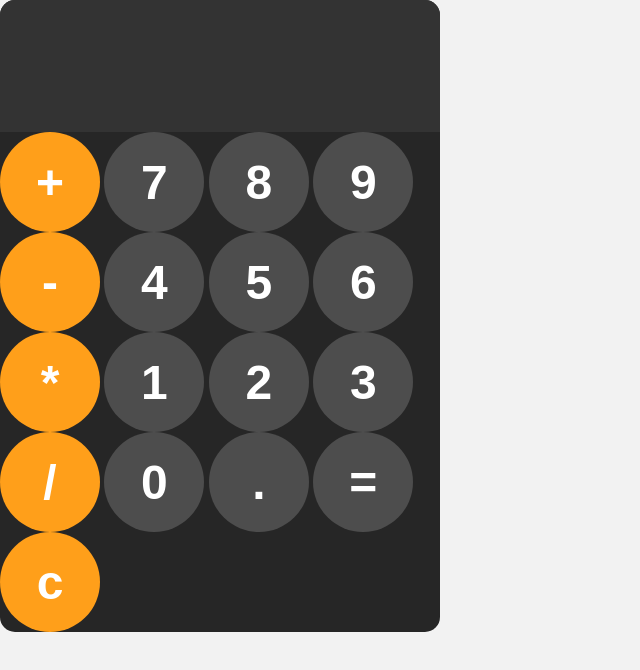
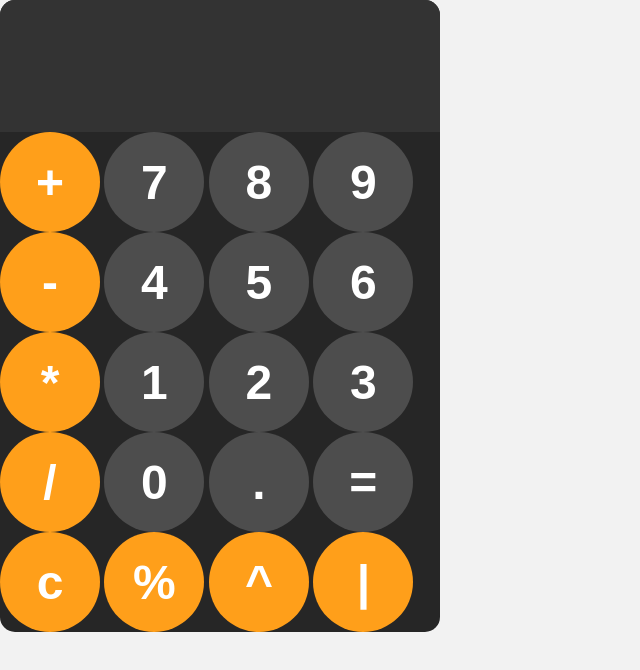
Before and after one commit to htunzayarlin001/loop, a plain HTML site: page Calculator Project/index.html in a window 1280 px wide. Shown: the whole page, without its empty margins (0-640 px from the left). Drawn offline with Linux system fonts and the light colour scheme.

Commit message:
Update index.html

```diff
--- a/Calculator Project/index.html
+++ b/Calculator Project/index.html
@@ -1,9 +1,8 @@
-
 <!DOCTYPE html>
 <html lang="en">
     <head>
         <meta charset="UTF-8">
-        <meta name="viewport"content="width=deive-width,initial-scale=1.0">
+        <meta name="viewport" content="width=deive-width,initial-scale=1.0">
         <title>Document</title>
         <link rel="stylesheet"href="styles.css">
     </head>
@@ -28,8 +27,10 @@
                 <button onclick="appendToDisplay('.')">.</button>
                 <button onclick="calculator()">=</button>
                 <button onclick="clearDisplay()" class="operator-btn">c</button>
-
+                <button onclick="appendToDisplay('%')" class="operator-btn">%</button>
+                <button onclick="appendToDisplay('^')" class="operator-btn">^</button>
+                <button onclick="appendToDisplay('|')" class="operator-btn">|</button>
             </div>
         </div>
-    </body>
+        <script src="index.js"></script>
 </html>
```
